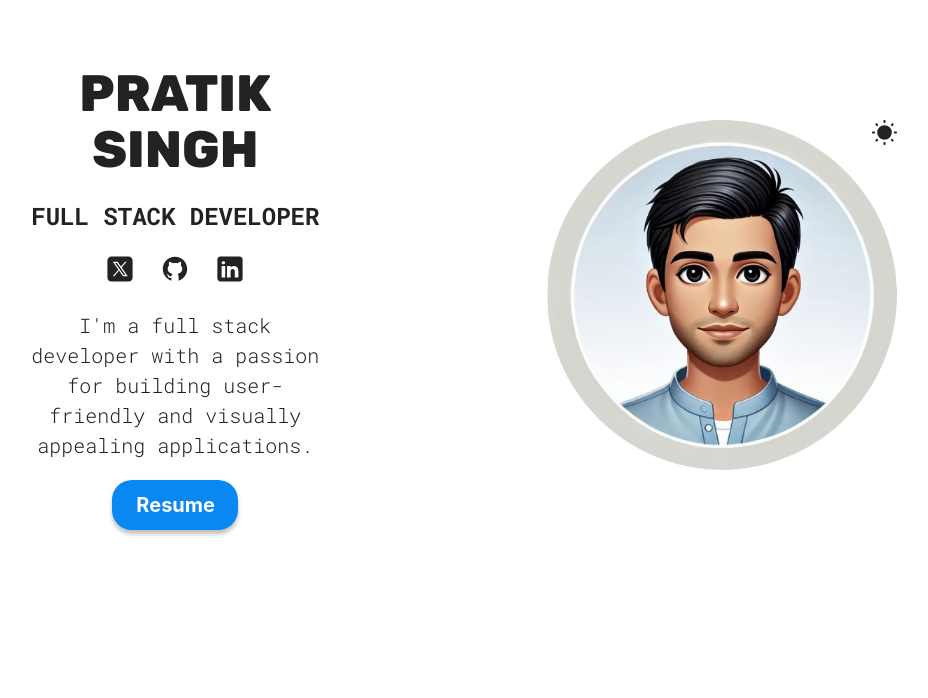
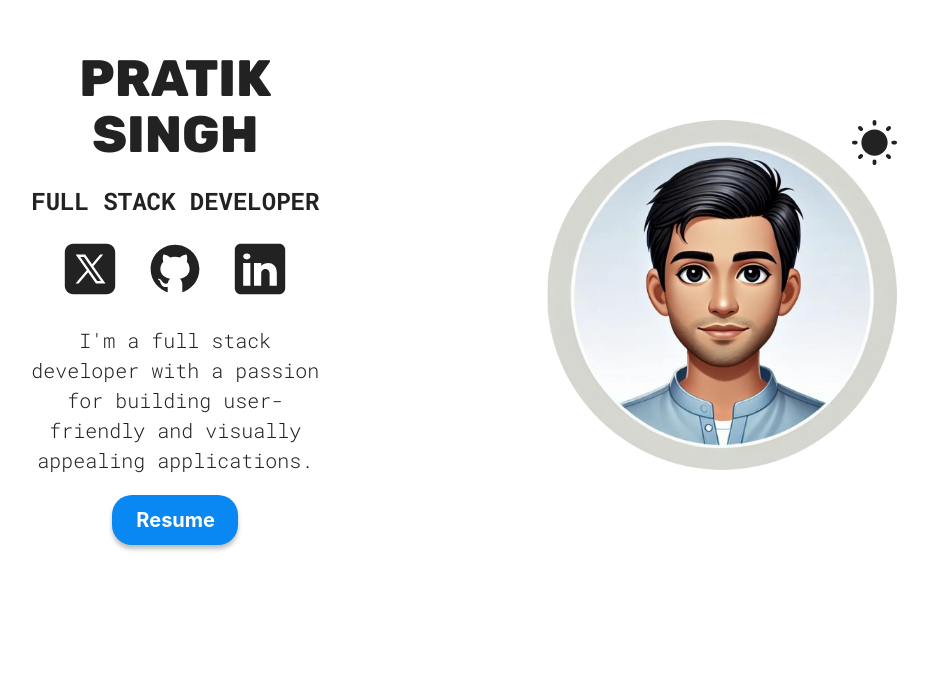
Before and after one commit to pratiks0/Demo-portfolio-website, a React (Vite) app: page / in a window 1280 px wide. Shown: the part 102-800 px from the top of the page, without its empty margins (176-1104 px from the left). Built offline with nearby package versions, Linux system fonts and the light colour scheme.

Commit message:
fixed button size

```diff
--- a/src/sections/Hero/HeroStyles.module.css
+++ b/src/sections/Hero/HeroStyles.module.css
@@ -20,7 +20,7 @@
       margin: 0;
 
       img {
-        width: 30px;
+        width: 60px;
       }
     }
   }
@@ -60,7 +60,7 @@
 .colorMode {
   position: absolute;
   right: 0;
-  width: 25px;
+  width: 45px;
 }
 
 .colorMode:hover {
```
